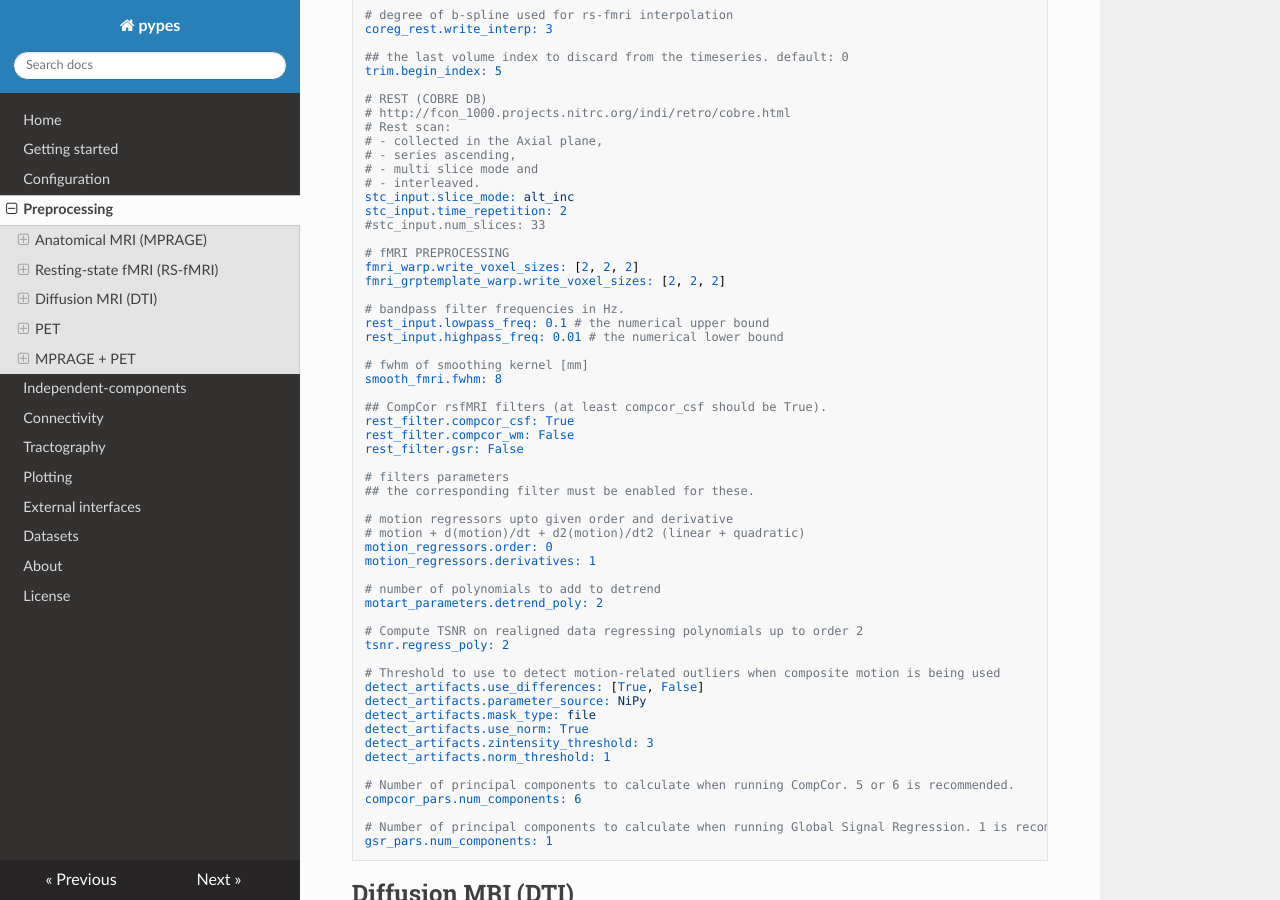
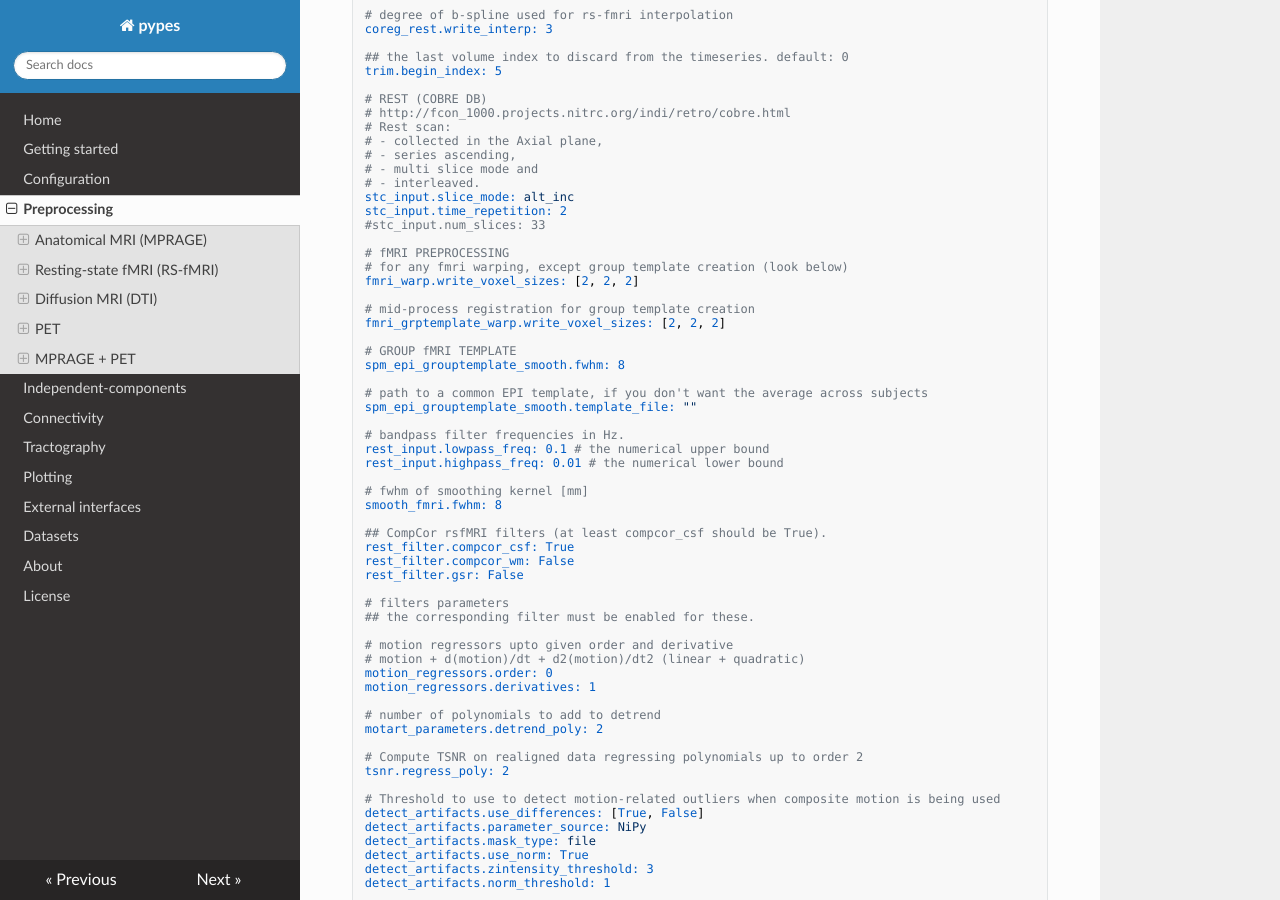
Before and after one commit to Neurita/pypes, an MkDocs documentation site: the page built from docs/preprocessing.md, in a window 1280 px wide and 900 px high, scrolled down 2279 px. Built offline with MkDocs 1.6.1, drawn with Linux system fonts in a browser that asks for light colours; nearby versions of some CDN libraries; old or Windows-style settings are respelled for this version of MkDocs.

Commit message:
update docs

```diff
--- a/docs/preprocessing.md
+++ b/docs/preprocessing.md
@@ -125,8 +125,17 @@ stc_input.time_repetition: 2
 #stc_input.num_slices: 33
 
 # fMRI PREPROCESSING
+# for any fmri warping, except group template creation (look below)
 fmri_warp.write_voxel_sizes: [2, 2, 2]
+
+# mid-process registration for group template creation
 fmri_grptemplate_warp.write_voxel_sizes: [2, 2, 2]
+
+# GROUP fMRI TEMPLATE
+spm_epi_grouptemplate_smooth.fwhm: 8
+
+# path to a common EPI template, if you don't want the average across subjects
+spm_epi_grouptemplate_smooth.template_file: ""
 
 # bandpass filter frequencies in Hz.
 rest_input.lowpass_freq: 0.1 # the numerical upper bound
--- a/docs/pypes_config.yml
+++ b/docs/pypes_config.yml
@@ -157,6 +157,7 @@ stc_input.time_repetition: 2
 #stc_input.num_slices: 33
 
 # fMRI PREPROCESSING
+# for any fmri warping, except group template creation (look below)
 fmri_warp.write_voxel_sizes: [2, 2, 2]
 
 # mid-process registration for group template creation
```
